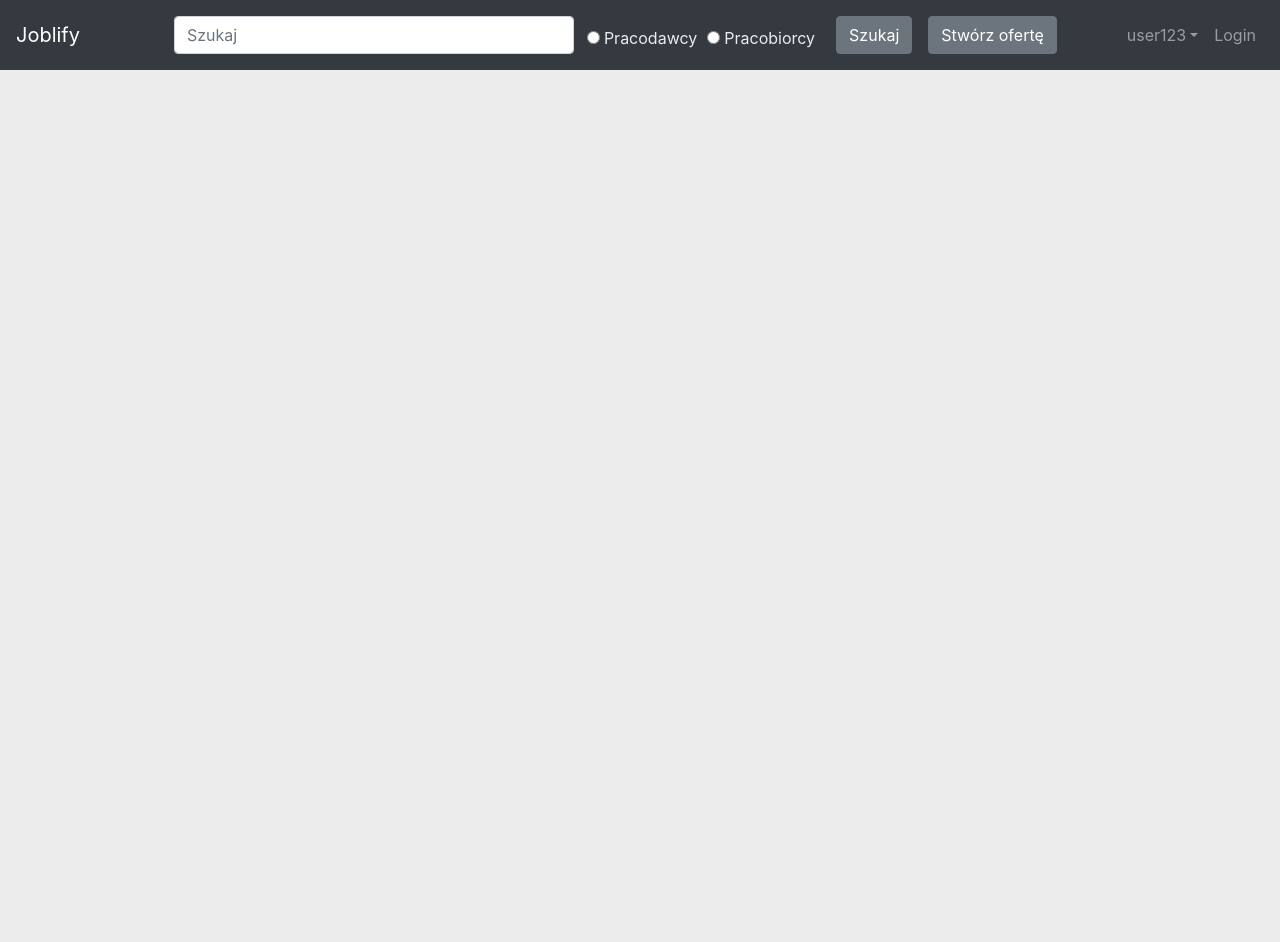
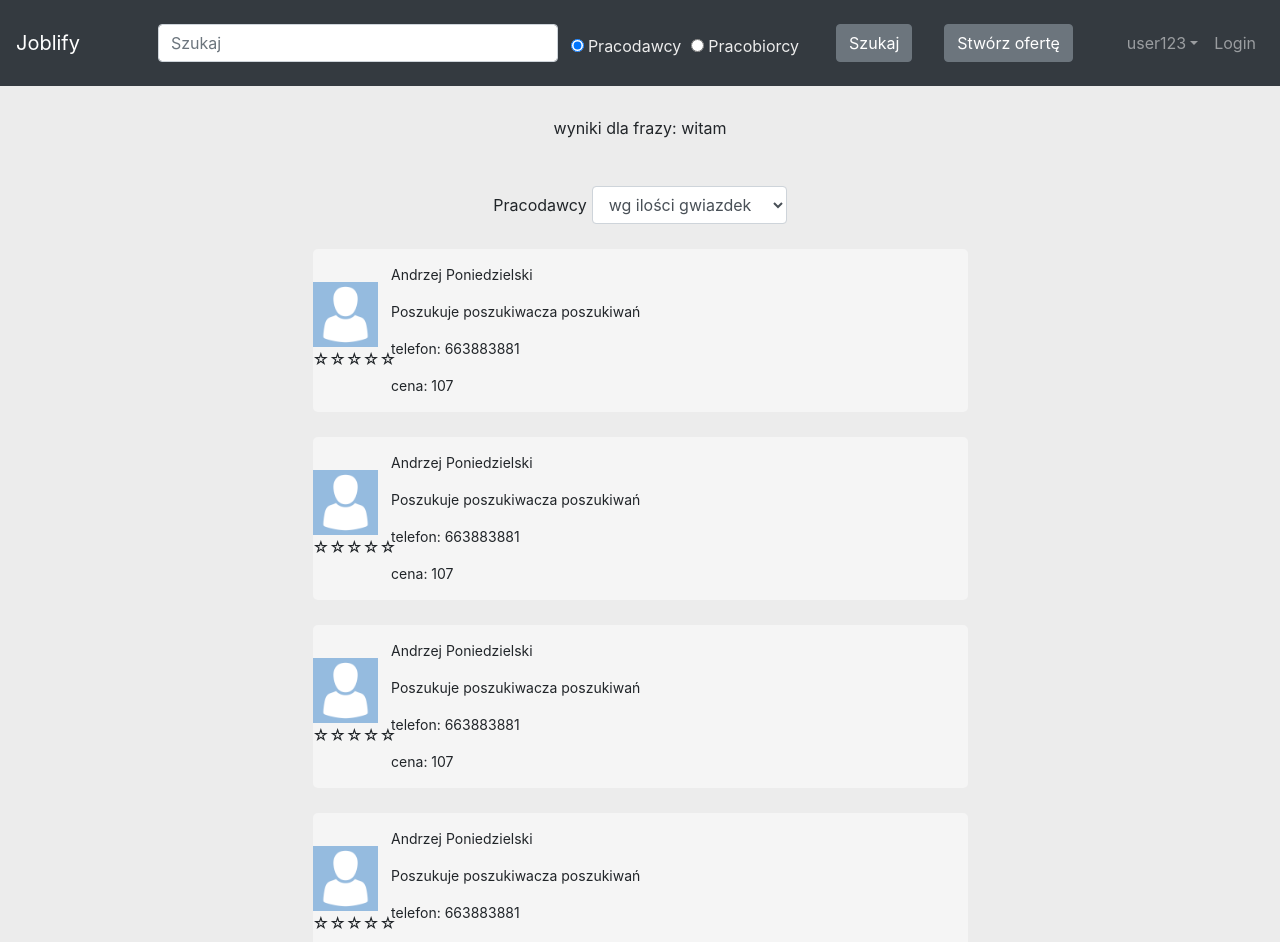
Before and after one commit to EnjoyTheNoise/Joblify.Spa, a React (Create React App) app: page /search in a window 1280 px wide. Shown: the top 942 px of the page. Before the commit the page ends 800 px from the top, so only its background shows below. Built offline with nearby package versions, Linux system fonts and the light colour scheme.

Commit message:
Very basic layout

```diff
--- /dev/null
+++ b/src/components/Footer/Footer.css
@@ -0,0 +1,10 @@
+.footer {
+    height: 50px;
+    border: solid 1px #727F8C;
+    background-color: #343a40;
+    color: white;
+}
+
+.footer > p {
+    margin-top: 11px;
+}
--- /dev/null
+++ b/src/components/Footer/Footer.js
@@ -0,0 +1,14 @@
+import React from "react";
+import "./Footer.css";
+
+const Footer = () => {
+    const date = new Date();
+
+    return (
+        <div className="footer">
+            <p>Joblify {date.getFullYear()}</p>
+        </div>
+    );
+}
+
+export default Footer;
--- a/src/components/Navbar/Navbar.js
+++ b/src/components/Navbar/Navbar.js
@@ -40,6 +40,7 @@ class NavbarUnlogged extends Component {
                     name="optionsRadios"
                     id="optionsRadios1"
                     value="option1"
+                    checked
                   />
                   Pracodawcy
                 </label>
@@ -57,9 +58,11 @@ class NavbarUnlogged extends Component {
                 </label>
               </div>
             </fieldset>
+            <Link className="nav-link" to="/search">
             <button className="btn btn-secondary mx-3 my-2 my-sm-2" type="submit">
               Szukaj
             </button>
+            </Link>
           </form>
           <button className="btn btn-secondary" type="button">
             Stwórz ofertę
--- /dev/null
+++ b/src/components/SearchPage/Offer/Offer.css
@@ -0,0 +1,32 @@
+.offerResult {
+    margin-top: 25px;
+    margin-right: auto;
+    margin-left: auto;
+    max-width: 50%;
+    width: auto;
+    height: auto;
+    overflow: hidden;
+    background-color: whitesmoke;
+    border-radius: 5px;
+}
+
+.offerResultAvatar {
+    max-width:100%;
+    max-height:100%;
+}
+
+.avatarWithStars{
+    margin-top: 5%;
+    display: inline-block;
+    max-width: 10%;
+    width: auto;
+}
+
+.offerContent {
+    padding-top: 15px;
+    vertical-align: middle;
+    padding-left: 2%;
+    text-align: left;
+    font-size: 14px;
+    width: auto;
+}
--- /dev/null
+++ b/src/components/SearchPage/Offer/Offer.js
@@ -0,0 +1,33 @@
+import React from "react";
+import avatarPlaceholder from "../../../assets/avatar-placeholder.png";
+import "./Offer.css";
+
+const Offer = props => {
+  const fullName = props.firstName + " " + props.lastName;
+
+  return (
+    <div className="row offerResult">
+      <div className="avatarWithStars">
+        <figure>
+          <img className="offerResultAvatar" src={avatarPlaceholder} />
+          <figcaption>
+            <span>☆</span>
+            <span>☆</span>
+            <span>☆</span>
+            <span>☆</span>
+            <span>☆</span>
+          </figcaption>
+        </figure>
+      </div>
+
+      <div className="offerContent">
+        <p>{fullName}</p>
+        <p>{props.description}</p>
+        <p>telefon: {props.phone}</p>
+        <p>cena: {props.price}</p>
+      </div>
+    </div>
+  );
+};
+
+export default Offer;
--- /dev/null
+++ b/src/components/SearchPage/SearchPage.css
@@ -0,0 +1,18 @@
+.pharseSearchPage {
+  width: 100%;
+  padding-top: 30px;
+  padding-bottom: 30px;
+}
+
+.filter {
+  margin-left: auto;
+  margin-right: auto;
+}
+
+.filterDropboxLabel {
+  padding-right: 5px;
+}
+
+.offers {
+    height: auto;
+}
--- /dev/null
+++ b/src/components/SearchPage/SearchPage.js
@@ -0,0 +1,44 @@
+import React, { Component } from "react";
+import "./SearchPage.css";
+import Offer from "./Offer/Offer";
+
+class SearchPage extends Component {
+  state = {
+     phrase: 'witam',
+     option: 'Pracodawcy',
+     page: 0
+  }
+
+  render() {
+
+    return (
+      <div className="row">
+        <p className="pharseSearchPage">wyniki dla frazy: {this.state.phrase}</p>
+
+        <form className="form-inline filter" style={{clear:'left'}}>
+            <div className="form-group">
+                <label className="control-label filterDropboxLabel">{this.state.option}</label>
+            </div>
+            <div className="form-group">
+                <select id="memoryType" className="form-control">
+                    <option value="stars" value="selected">wg ilości gwiazdek</option>
+                    <option value="price">wg ceny</option>
+                    <option value="date">wg daty utworzenia</option>
+                </select>
+            </div>
+        </form>
+
+        <div className="offers">
+            <Offer firstName="Andrzej" lastName="Poniedzielski" description="Poszukuje poszukiwacza poszukiwań" phone="663883881" price="107" />
+            <Offer firstName="Andrzej" lastName="Poniedzielski" description="Poszukuje poszukiwacza poszukiwań" phone="663883881" price="107" />
+            <Offer firstName="Andrzej" lastName="Poniedzielski" description="Poszukuje poszukiwacza poszukiwań" phone="663883881" price="107" />
+            <Offer firstName="Andrzej" lastName="Poniedzielski" description="Poszukuje poszukiwacza poszukiwań" phone="663883881" price="107" />
+            <Offer firstName="Andrzej" lastName="Poniedzielski" description="Poszukuje poszukiwacza poszukiwań" phone="663883881" price="107" />
+
+        </div>
+      </div>
+    );
+  }
+}
+
+export default SearchPage;
--- a/src/routes.js
+++ b/src/routes.js
@@ -1,10 +1,13 @@
-import React from 'react'
+import React from 'react';
 import { Route, Switch } from "react-router-dom";
 
 import LoginFormContainer from "./containers/LoginFormContainer";
 import EditProfileContainer from "./containers/EditProfileContainer";
 import HomePage from "./components/HomePage/HomePage";
 import Navbar from "./components/Navbar/Navbar";
+import SearchPage from "./components/SearchPage/SearchPage";
+import Footer from "./components/Footer/Footer";
+
 
 const routes = (
   <div className="App">
@@ -14,8 +17,10 @@ const routes = (
         <Route exact path="/" component={HomePage} />
         <Route path="/login" component={LoginFormContainer} />
         <Route path="/edit-profile" component={EditProfileContainer} />
+        <Route path="/search" component={SearchPage} />
       </Switch>
     </div>
+    <Footer />
   </div>
 );
 
```
Also changed, not shown: 1 other file (tests, documents, lock files or other folders).
